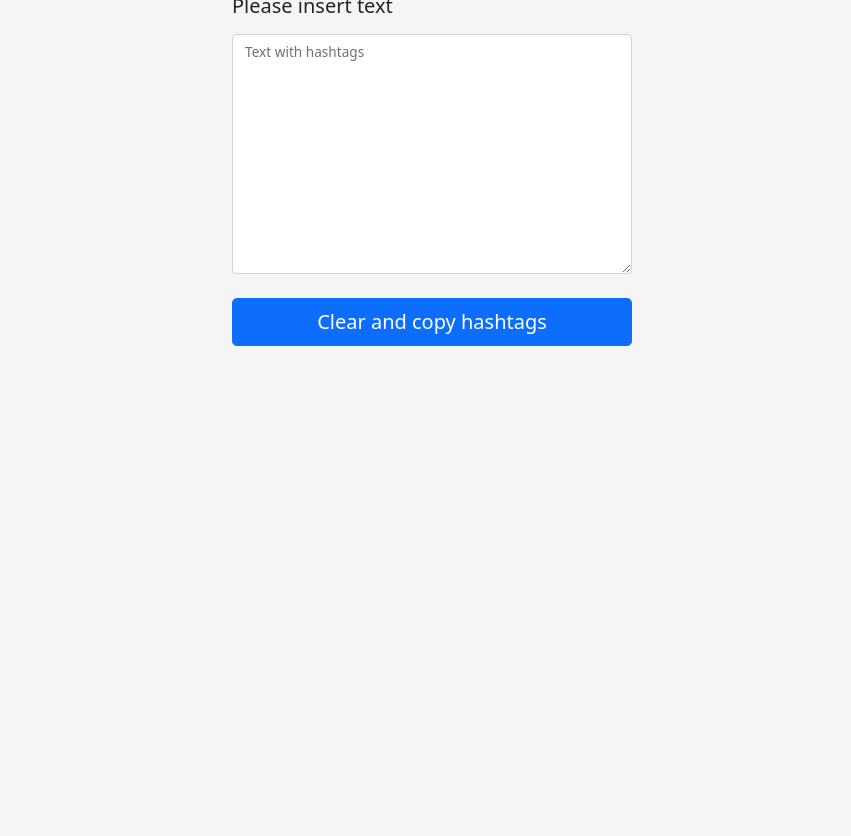
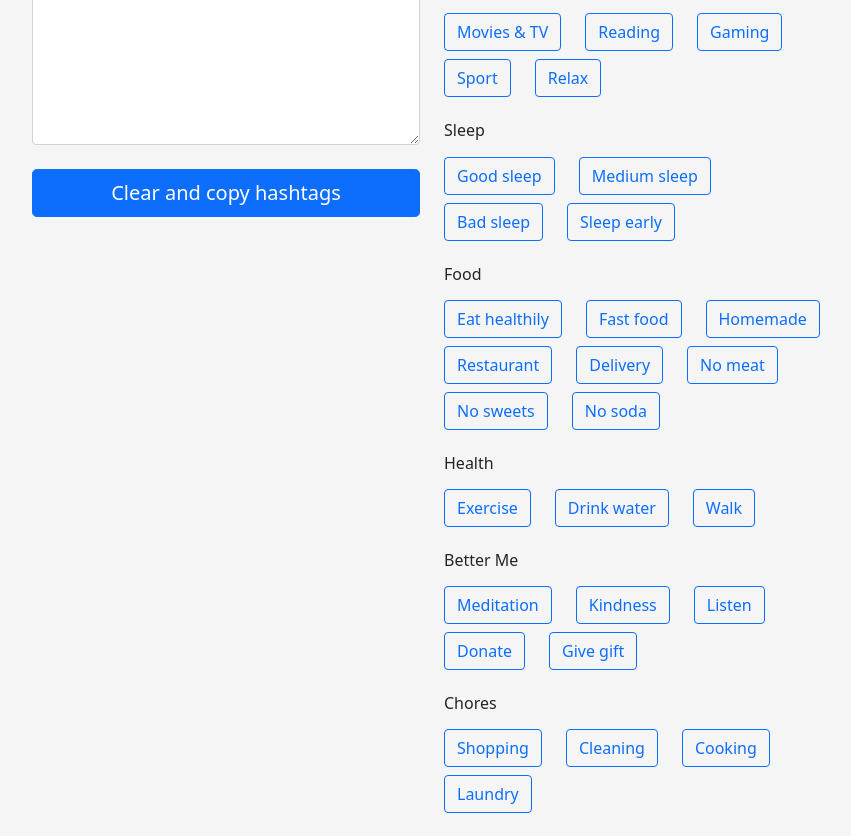
Before and after one commit to Assisted-Mindfulness/hashtags, a plain HTML site: page index.html in a window 1280 px wide. Shown: the part 271-1107 px from the top of the page, without its empty margins (208-1059 px from the left). Before the commit the page ends 800 px from the top, so only its background shows below. Drawn offline with nearby package versions, Linux system fonts and the light colour scheme.

Commit message:
Update index.html

```diff
--- a/index.html
+++ b/index.html
@@ -27,13 +27,13 @@
 
       .form-signin {
           width:     100%;
-            max-width: 430px;
+          max-width: 830px;
           padding:   15px;
           margin:    auto;
       }
 
       textarea {
-            min-height: 240px!important;
+          min-height: 240px !important;
       }
 
       .form-signin .form-floating:focus-within {
@@ -48,25 +48,145 @@
 <main class="form-signin">
   <form id="hashtags-form">
     <img class="mb-4" src="https://emotion-tracker.dev/img/logo.svg" alt="" height="57">
+
+    <div class="row">
+
+      <div class="col-12 col-md-6">
         <h1 class="h5 mb-3 fw-normal">Please insert text</h1>
 
         <div class="form-floating mb-4">
-            <textarea rows="5" class="form-control" id="text"></textarea>
+          <textarea rows="5" class="form-control" id="text"> </textarea>
           <label for="text">Text with hashtags</label>
         </div>
 
         <button class="w-100 btn btn-lg btn-primary" type="button" onclick="clearAndCopyHashtags()">Clear and copy
                                                                                                     hashtags
         </button>
+      </div>
+
+      <div class="col-12 col-md-6">
+        <div class="row" id="category-place"></div>
+      </div>
+    </div>
   </form>
 </main>
 
+
+<template id="category-container">
+  <div class="col-12">
+    <h3 class="h6 my-3 fw-normal">{title}</h3>
+
+    <div class="row">
+      {content}
+    </div>
+  </div>
+</template>
+
+<template id="category-item">
+  <div class="col-auto mb-2">
+    <input type="checkbox" class="btn-check" id="{slug}" value="{slug}" autocomplete="off">
+    <label class="btn btn-outline-primary" for="{slug}">{name}</label>
+  </div>
+</template>
 
 <script src="https://cdn.jsdelivr.net/npm/bootstrap@5.1.3/dist/js/bootstrap.bundle.min.js"
         integrity="sha384-ka7Sk0Gln4gmtz2MlQnikT1wXgYsOg+OMhuP+IlRH9sENBO0LRn5q+8nbTov4+1p"
         crossorigin="anonymous"></script>
 
 <script>
+
+    let category = {
+        'Social': [
+            'Family',
+            'Friends',
+            'Date',
+            'Party',
+        ],
+        'Hobbies': [
+            'Movies & TV',
+            'Reading',
+            'Gaming',
+            'Sport',
+            'Relax',
+        ],
+        'Sleep': [
+            'Good sleep',
+            'Medium sleep',
+            'Bad sleep',
+            'Sleep early',
+        ],
+        'Food': [
+            'Eat healthily',
+            'Fast food',
+            'Homemade',
+            'Restaurant',
+            'Delivery',
+            'No meat',
+            'No sweets',
+            'No soda',
+        ],
+        'Health': [
+            'Exercise',
+            'Drink water',
+            'Walk',
+        ],
+        'Better Me': [
+            'Meditation',
+            'Kindness',
+            'Listen',
+            'Donate',
+            'Give gift',
+        ],
+        'Chores': [
+            'Shopping',
+            'Cleaning',
+            'Cooking',
+            'Laundry',
+        ]
+    }
+
+    Object.entries(category).forEach((values) => {
+
+        let items = values[1].map((tag) => createCategoryItemsTemplate(tag)).join(' ');
+
+        let template = document.querySelector('#category-container');
+        let clone = template.content.querySelector('div').cloneNode(true);
+
+        document.querySelector('#category-place').innerHTML += clone.outerHTML
+            .replace(/{content}/g, items)
+            .replace(/{title}/g, values[0]);
+    });
+
+    /**
+     *
+     * @param name
+     * @returns {string}
+     */
+    function createCategoryItemsTemplate(name) {
+        let template = document.querySelector('#category-item');
+        let clone = template.content.querySelector('div').cloneNode(true);
+
+        let hashtag = createHashTag(name)
+
+        return clone.outerHTML
+            .replace(/{slug}/g, hashtag)
+            .replace(/{name}/g, name);
+    }
+
+    /**
+     *
+     * @param text
+     * @returns {string}
+     */
+    function createHashTag(text) {
+        return '#' + text.replaceAll(' ', '_').toLowerCase();
+    }
+
+    /**
+     *
+     * @param searchText
+     * @returns {*}
+     */
     function findHashtags(searchText) {
         var regexp = /(#[^\u2000-\u206F\u2E00-\u2E7F\s\\'!"#$%()*,.\/:;<=>?@\[\]^`{|}~]+)/g
         return searchText.match(regexp);
@@ -75,7 +195,14 @@
     function clearAndCopyHashtags() {
         var textarea = document.getElementById('text');
 
-        textarea.value = findHashtags(textarea.value.replace(/-/g, "_")).join(' ');
+        let hashtagsForText = findHashtags(textarea.value.replace(/-/g, "_"))
+
+        textarea.value = Array.isArray(hashtagsForText) ? hashtagsForText.join(' ') : hashtagsForText;
+
+        Array.from(document.querySelectorAll("input[type=checkbox]:checked"), element => {
+            textarea.value += ' ' + element.value;
+        });
+
         textarea.select()
         document.execCommand("copy")
     }
```
Lines whose indentation alone changed are shown as unchanged.
